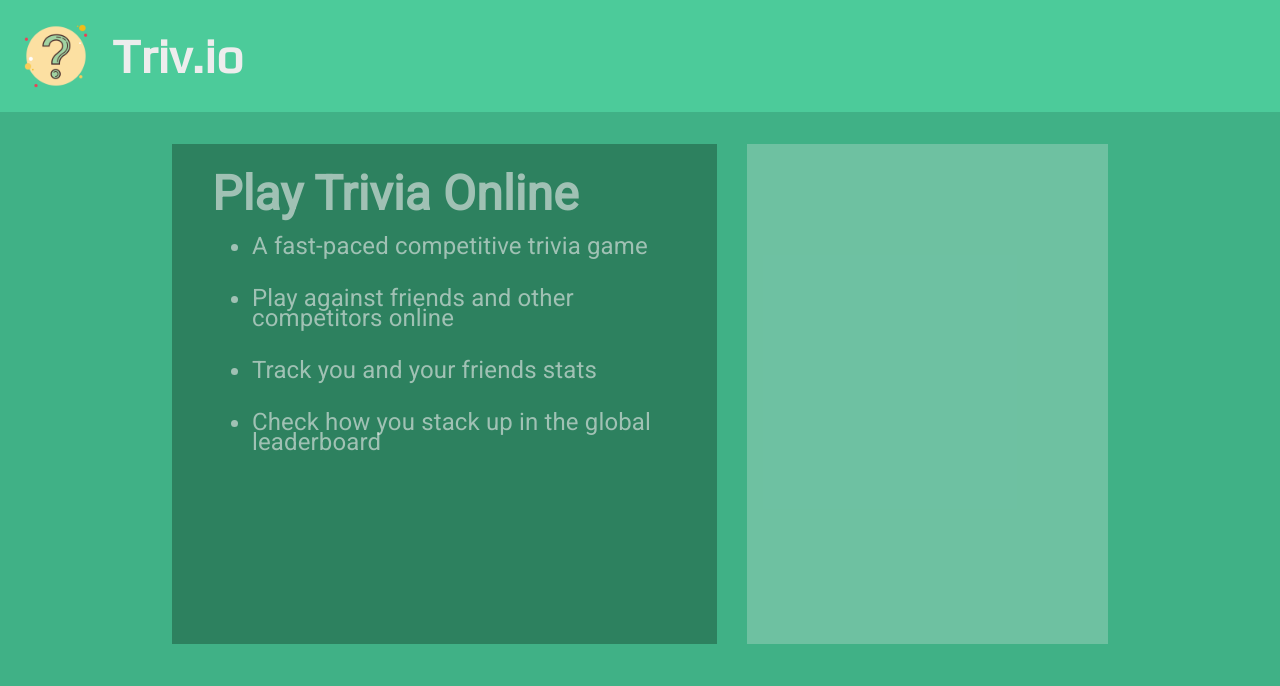
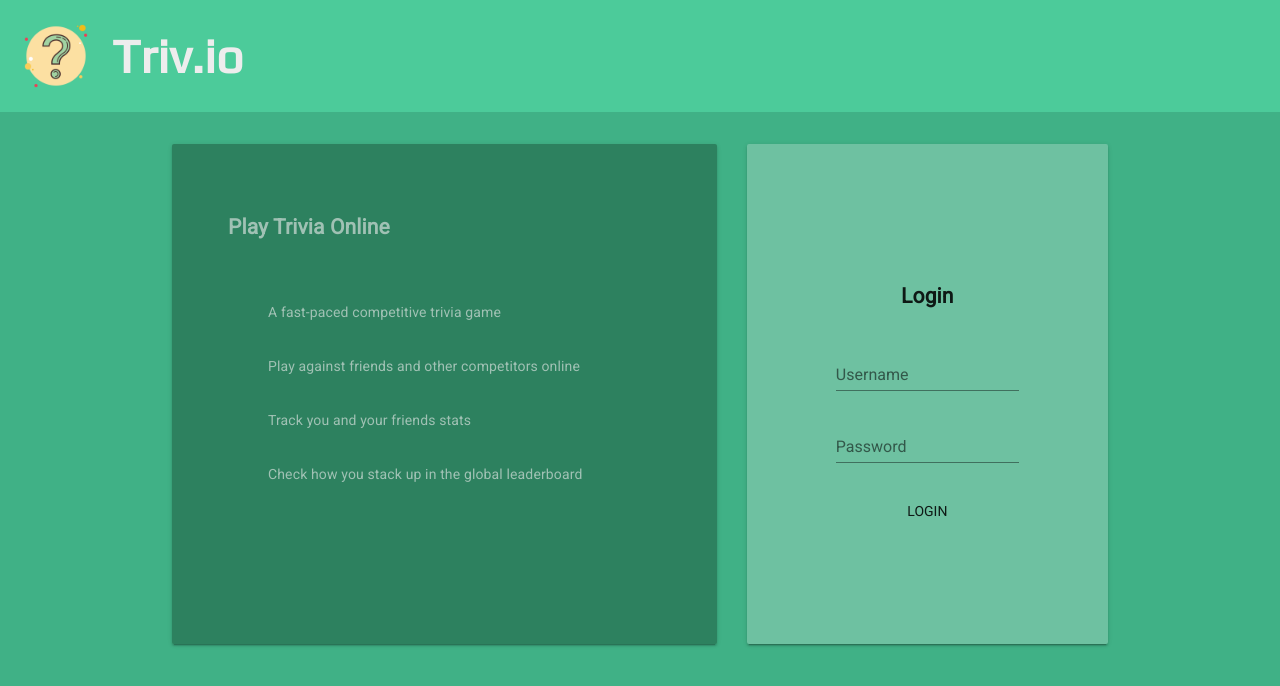
Before and after one commit to calexander618/trivio, a Vue app in the folder code/frontend/: page /#/login in a window 1280 px wide. Shown: the top 686 px of the page. Built offline with nearby package versions, Linux system fonts and the light colour scheme; no server answers; what vue-socket.io would draw is missing.

Commit message:
prettified the login page

```diff
--- a/code/frontend/src/views/DashboardPages/GamePage.vue
+++ b/code/frontend/src/views/DashboardPages/GamePage.vue
@@ -1,31 +1,34 @@
 <template>
   <div id="game-page">
-    <md-card md-with-hover id="left">
+    <div id="left">
       <div v-if="started" id="game">
         <h1>{{currentTime}}</h1>
-        <h1>{{score}}</h1>
         <h3 v-html="questions[currentQuestion-1].question"></h3>
-        <div class="answer" v-for="(answer, index) in currentAnswers.answers" :key="index">
+        <div
+          class="answer"
+          v-for="(answer, index) in questions[currentQuestion-1].answers"
+          :key="index"
+        >
           <md-radio
             type="radio"
             name="currentAnswer"
             :value="answer"
-            v-model="currentAnswers.selected"
+            v-model="questions[currentQuestion-1].selectedAnswer"
           />
           <p>{{answer}}</p>
         </div>
       </div>
-      <md-button class="md-raised md-primary" id="start" v-on:click="nextQuestion()" :disabled="currentQuestion>=10">START GAME</md-button>
-    </md-card>
-    <md-card md-with-hover id="right">
+      <button id="start" v-on:click="nextQuestion()" :disabled="currentQuestion>=10">START GAME</button>
+    </div>
+    <div id="right">
       <div class="messages">
         <div class="message" v-for="(message, index) in chatMessages" :key="index">{{ message }}</div>
       </div>
       <div id="chat-inputs">
         <input v-model="message" placeholder="Send a message" />
-        <md-button class="md-raised md-primary" v-on:click="sendMessage(gameId, playerId, message)">SEND</md-button>
+        <button v-on:click="sendMessage(gameId, playerId, message)">SEND</button>
       </div>
-    </md-card>
+    </div>
   </div>
 </template>
 
@@ -42,19 +45,17 @@ export default {
       started: false,
       questions: [],
       currentQuestion: 1,
-      currentAnswers: {
-        selected: "",
-        correct: "",
-        answers: []
-      },
-      score: 0,
       chatMessages: [],
       message: ""
     };
   },
+  //   mounted() {
+  //     this.joinGame(this.gameId, this.playerId);
+  //   },
   created() {
     this.joinGame(this.gameId, this.playerId);
   },
+
   sockets: {
     connect() {},
     disconnect() {},
@@ -67,10 +68,14 @@ export default {
       this.chatMessages.push(data.playerId + ": " + data.message);
     },
     newQuestions(data) {
-      for (var i = 0; i < data.questions.length; i++) {
-        this.questions.push(data.questions[i]);
-      }
-      this.getAnswers();
+      data.questions.forEach(q => {
+        q.answers = [
+          ...q.incorrect_answers,
+          q.correct_answer
+        ];
+        q.selectedAnswer = 'n/a';
+        this.questions.push(q);
+      });
     }
   },
   methods: {
@@ -81,11 +86,7 @@ export default {
           if (this.currentQuestion < 10) {
             this.nextQuestion();
           }
-          else {
-              this.evaluateResponse();
-            // UNCOMMENT THIS LATER ON, KEEP IT HERE
-            //   this.started = false;
-          }
+          // WE COULD SET STARTED TO FALSE HERE ON LAST LOOP
           return;
         }
         this.currentTime--;
@@ -97,7 +98,12 @@ export default {
         playerId: playerId
       });
     },
+    // startGame(gameId) {
+    //   this.getQuestions(gameId);
+    // },
     getQuestions(gameId) {
+      /* eslint-disable-next-line no-console */
+      console.log("hello");
       this.$socket.emit("triviaRequest", {
         gameId: gameId
       });
@@ -112,29 +118,8 @@ export default {
         this.started = true;
         return;
       }
-
-      this.evaluateResponse();
-
+      // WE COULD SET STARTED TO FALSE HERE ON LAST LOOP
       this.currentQuestion++;
-      this.getAnswers();
-    },
-    getAnswers() {
-      this.currentAnswers = {
-        selected: "",
-        correct: "",
-        answers: []
-      };
-
-      var question = this.questions[this.currentQuestion - 1];
-      this.currentAnswers.correct = question.correct_answer;
-      this.currentAnswers.answers = question.incorrect_answers;
-      this.currentAnswers.answers.push(question.correct_answer);
-      this.shuffle(this.currentAnswers.answers);
-    },
-    evaluateResponse() {
-        if (this.currentAnswers.selected === this.currentAnswers.correct) {
-            this.score += 50;
-        }
     },
     sendMessage(gameId, playerId, message) {
       this.$socket.emit("messageRequest", {
@@ -142,15 +127,6 @@ export default {
         playerId: playerId,
         message: message
       });
-    },
-    shuffle(array) {
-      var j, x, i;
-      for (i = array.length - 1; i > 0; i--) {
-        j = Math.floor(Math.random() * (i + 1));
-        x = array[i];
-        array[i] = array[j];
-        array[j] = x;
-      }
     }
   }
 };
@@ -190,10 +166,14 @@ export default {
   color: white;
   background-color: #25a15fbd;
 }
-#chat-inputs > md-button {
+#chat-inputs > button {
   width: calc(30% - 5px);
   border: none;
   padding: 5px;
+}
+#chat-inputs > button:hover {
+  background-color: lightgrey;
+  cursor: pointer;
 }
 .message {
   font-family: "Roboto";
--- a/code/frontend/src/views/LoginPage.vue
+++ b/code/frontend/src/views/LoginPage.vue
@@ -2,21 +2,33 @@
   <div id="login-page">
     <page-header :loggedIn="false"></page-header>
     <div id="login-content">
-      <div class="left">
-        <h2>Play Trivia Online</h2>
+      <md-card id="left">
+        <md-card-header>
+           <h2>Play Trivia Online</h2>
+        </md-card-header>
         <ul>
-          <li>A fast-paced competitive trivia game</li>
-          <li>Play against friends and other competitors online</li>
-          <li>Track you and your friends stats</li>
-          <li>Check how you stack up in the global leaderboard</li>
+          <md-card-content>A fast-paced competitive trivia game</md-card-content>
+          <md-card-content>Play against friends and other competitors online</md-card-content>
+          <md-card-content>Track you and your friends stats</md-card-content>
+          <md-card-content>Check how you stack up in the global leaderboard</md-card-content>
         </ul>
-      </div>
-      <div class="right">
+      </md-card>
+      <md-card id="right">
           <div id="forms-container">
-              <div class="form"></div>
-              <div class="form"></div>
+             <form>
+                <md-card-header>
+                   <h2 id="login-header">Login</h2>
+                </md-card-header>
+                <md-field>
+                   <md-input placeholder="Username"></md-input>
+                </md-field>
+                <md-field>
+                   <md-input placeholder="Password"></md-input>
+                </md-field>
+                <md-button id="login-button">Login</md-button>
+             </form>
           </div>
-      </div>
+      </md-card>
     </div>
   </div>
 </template>
@@ -33,6 +45,31 @@ export default {
 </script>
 
 <style scoped>
+form {
+    text-align: center;
+}
+#right {
+    display: flex;
+    align-items: center;
+    justify-content: center;
+    background-color: #6EC1A1;
+}
+
+#left {
+    background-color: #2D815F;
+}
+
+#forms-container {
+    display: flex;
+    align-items: center;
+    justify-content: center;
+    height: 100%;
+}
+
+#login-header {
+    text-align: center;
+}
+
 #login-content {
   padding: 2rem;
   width: 100%;
@@ -42,7 +79,7 @@ export default {
   font-family: 'Roboto';
 }
 
-.left {
+#left {
     width: 60%;
     background-color: #113a2466;
     padding: 40px;
@@ -51,18 +88,14 @@ export default {
     height: 500px;
 }
 
-.left > h2 {
-  margin: 0;
-  font-size: 3rem;
-}
-
 li {
   margin-top: 2rem;
   font-size: 1.5rem;
 }
 
-.right {
+#right {
     width: 40%;
     background-color: #ededed44;
 }
+
 </style>
```
